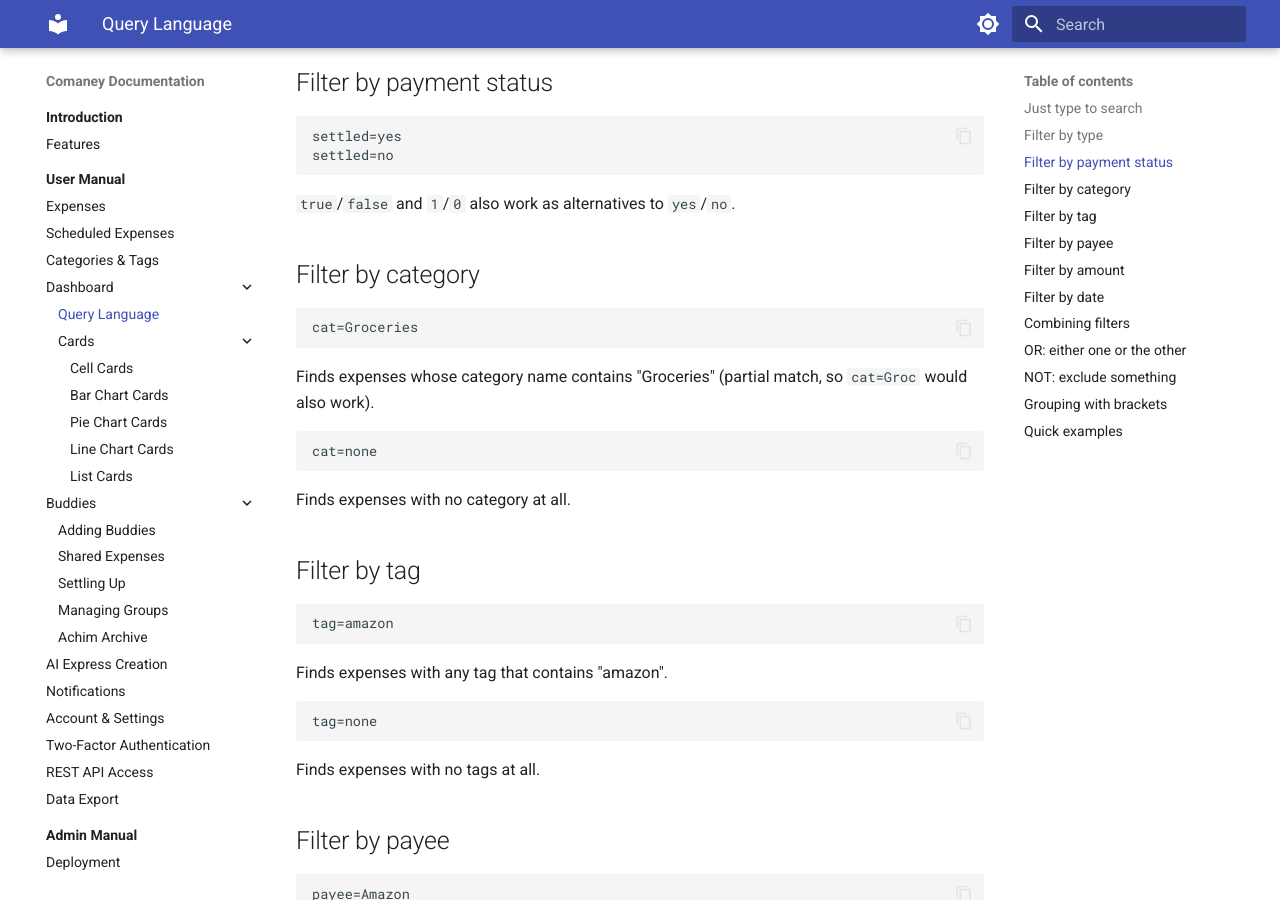
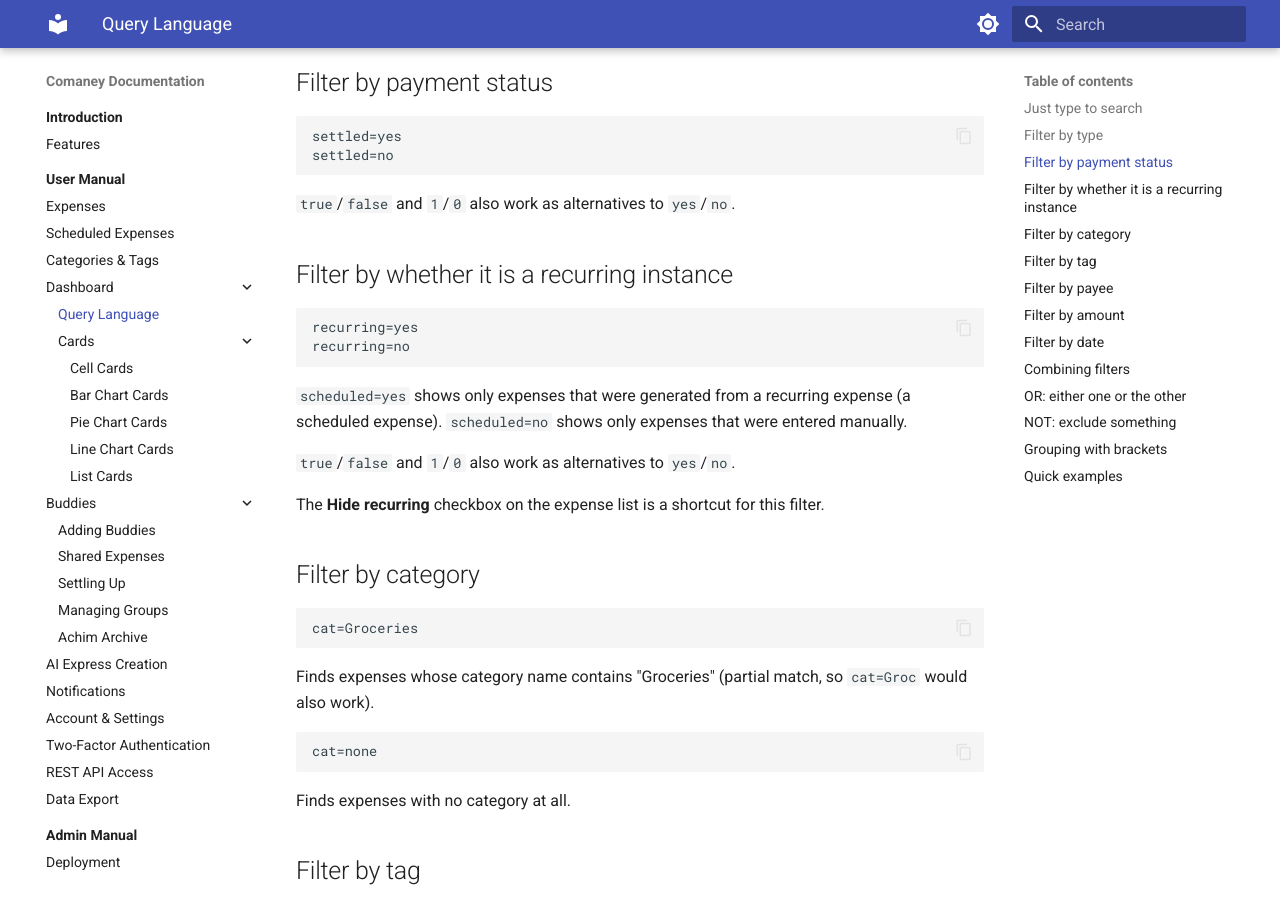
Before and after one commit to Leonetienne/Comaney, an MkDocs documentation site: the page built from docs/src/docs/user-manual/dashboard/query-language.md, in a window 1280 px wide and 900 px high, scrolled down 788 px. Built offline with MkDocs 1.6.1 and Material for MkDocs 9.7.7, drawn with Linux system fonts in a browser that asks for light colours.

Commit message:
docs: recurring query param

````diff
--- a/docs/src/docs/user-manual/dashboard/query-language.md
+++ b/docs/src/docs/user-manual/dashboard/query-language.md
@@ -32,6 +32,19 @@ settled=no
 ```
 
 `true`/`false` and `1`/`0` also work as alternatives to `yes`/`no`.
+
+## Filter by whether it is a recurring instance
+
+```
+recurring=yes
+recurring=no
+```
+
+`scheduled=yes` shows only expenses that were generated from a recurring expense (a scheduled expense). `scheduled=no` shows only expenses that were entered manually.
+
+`true`/`false` and `1`/`0` also work as alternatives to `yes`/`no`.
+
+The **Hide recurring** checkbox on the expense list is a shortcut for this filter.
 
 ## Filter by category
 
````
